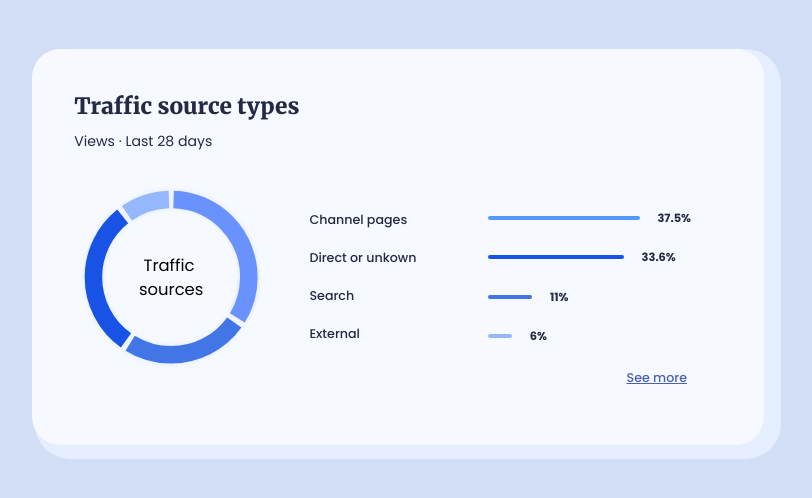
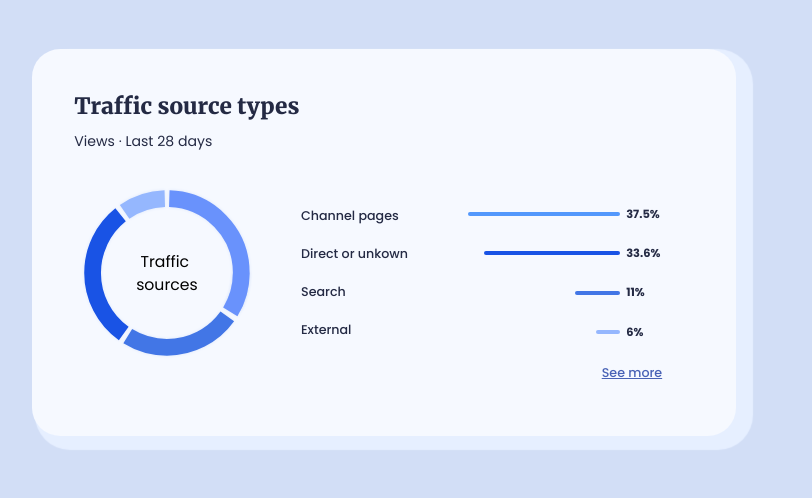
Before and after one commit to tt-dev-23/practice_css_olga, a plain HTML site: page card3/card3.html in a window 1280 px wide. Shown: the whole page, without its empty margins (46-858 px from the left). Drawn offline with Linux system fonts and the light colour scheme.

Commit message:
change traffic h4 and add margins for the progress bar

```diff
--- a/card3/styles.css
+++ b/card3/styles.css
@@ -19,7 +19,7 @@ body {
   font-family: "Merriweather", serif;
   font-size: 0.88em;
   margin: 3.5em;
-  width: 52em;
+  width: 50em;
   box-shadow: 10px 7px 1px 7px rgba(230, 239, 255);
 }
 
@@ -64,7 +64,7 @@ li {
 }
 
 .line {
-  margin: 1.4em;
+  margin: 1.4em 0.5em;
   height: 4px;
   width: calc(32em*var(--gap)*1/100);
   border: none;
@@ -87,11 +87,13 @@ li {
 .traffic h4 {
   display: flex;
   align-items: center;
+  justify-content: end;
 }
 
 .traffic h4::after {
   font-size: 0.9em;
   font-weight: 700;
+  width: 4em;
   content: attr(data-count);
 }
 
@@ -101,5 +103,5 @@ li {
   font-size: 0.9em;
   font-weight: 500;
   position: absolute;
-  right: 35px;
+  right: 2.5em;
 }
```
